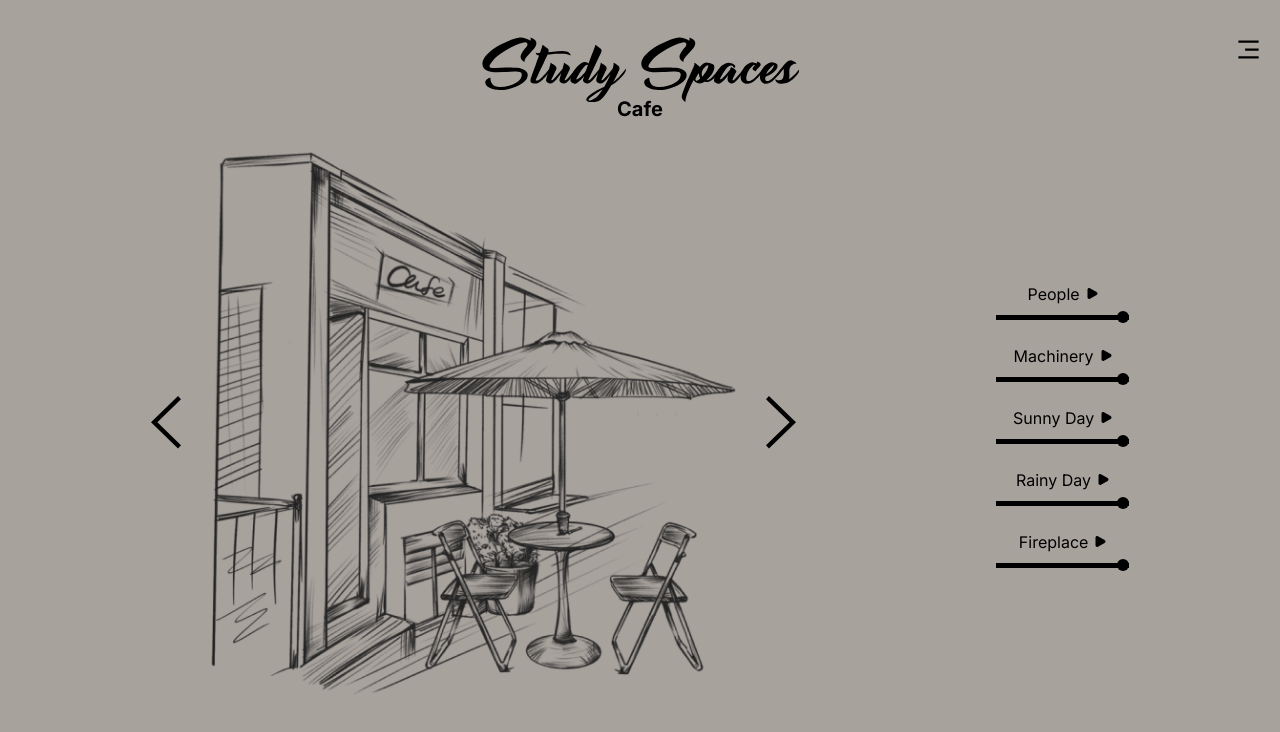
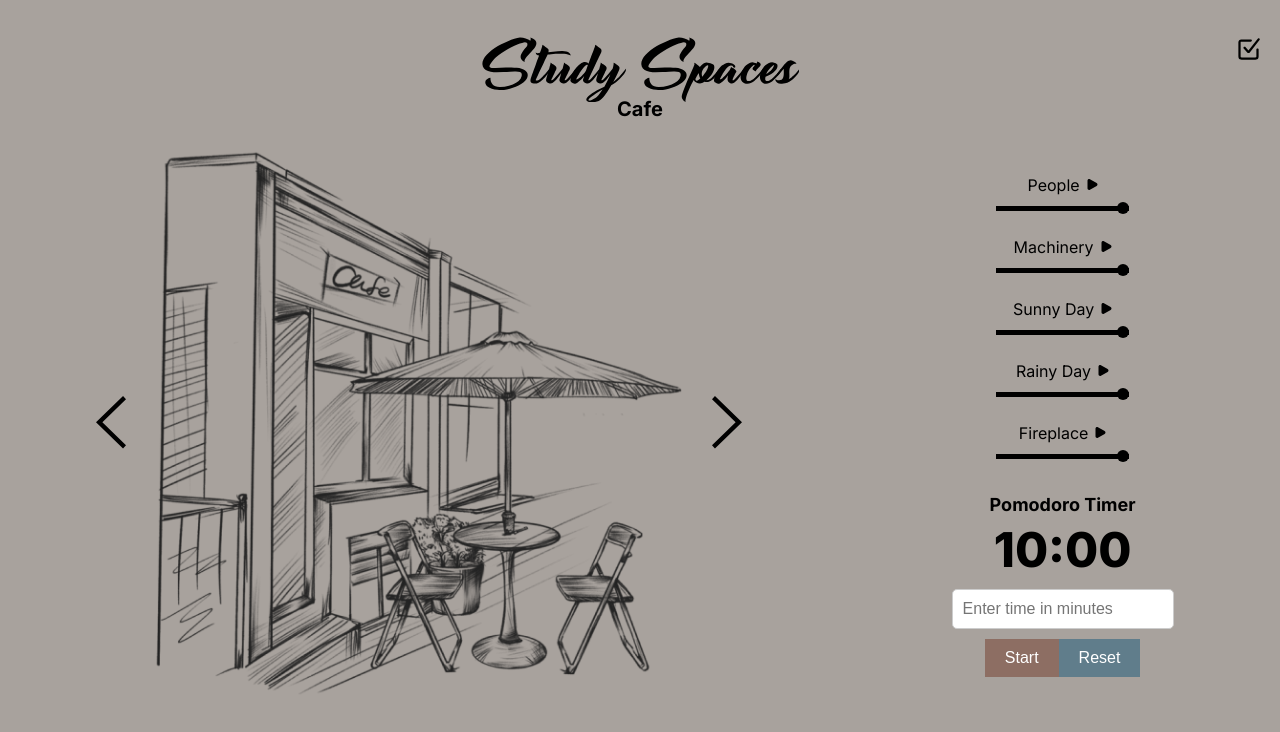
Before and after one commit to kaitlynlie/studyspaces, a React (Vite) app: page / in a window 1280 px wide. Shown: the top 732 px of the page. Built offline with nearby package versions, Linux system fonts and the light colour scheme.

Commit message:
fixed timer issues, need to adjust for smaller screens

```diff
--- a/src/assets/index.ts
+++ b/src/assets/index.ts
@@ -4,6 +4,7 @@ import leftarrow from './leftarrow.svg'
 import rightarrow from './rightarrow.svg'
 import play from './play.svg'
 import pause from './pause.svg'
+import todo from './todo.svg'
 
 export {
     title,
@@ -11,5 +12,6 @@ export {
     leftarrow,
     rightarrow,
     play,
-    pause
+    pause,
+    todo
 }
--- a/src/pages/Home.tsx
+++ b/src/pages/Home.tsx
@@ -3,6 +3,7 @@ import clsx from "clsx";
 import { title, coffee, leftarrow, rightarrow, play, pause } from "../assets";
 import React, { ChangeEvent, useState, useRef, useEffect } from 'react';
 import { people, machinery, sunny, rainy, fire } from "../audio";
+import { TimerDialog } from ".";
 
 export function Home() {
   const [sliderValues, setSliderValues] = useState({
@@ -245,6 +246,7 @@ export function Home() {
                     className={clsx(styles.input)}
                   />
                 </div>
+                <TimerDialog />
               </div>
             </div>
         </section>
--- a/src/pages/Navbar.tsx
+++ b/src/pages/Navbar.tsx
@@ -1,50 +1,27 @@
 import React from 'react'
 import styles from './Navbar.module.scss'
 import clsx from 'clsx'
-import { title } from '../assets'
+import { title, todo } from '../assets'
 import { useState, useEffect } from 'react'
 import { RiMenu3Line, RiCloseLine } from 'react-icons/ri';
 import { Dialog, DialogTitle, DialogContent, DialogActions, Button } from '@material-ui/core';
 import { TimerDialog, TodoDialog } from '.'
 
 const Navbar = () => {
-  const [toggleMenu, setToggleMenu] = useState(false);
   const [openTodo, setOpenTodo] = useState(false);
-  const [openTimer, setOpenTimer] = useState(false);
 
   const handleClickOpenTodo = () => {
     setOpenTodo(true);
   };
 
-  const handleClickOpenTimer = () => {
-    setOpenTimer(true);
-  };
-
   const handleClose = () => {
     setOpenTodo(false);
-    setOpenTimer(false);
   };
 
   return (
     <nav className={clsx(styles.navbar)}>
     <div className={clsx(styles.toggle)}>
-        {toggleMenu
-          ? <RiCloseLine color="#000" size={27} onClick={() => setToggleMenu(false)} />
-          : <RiMenu3Line color="#000" size={27} onClick={() => setToggleMenu(true)} />}
-        {toggleMenu && (
-        <div className={clsx(styles.box)}>
-          <div className="none">
-            <ul className={clsx(styles.dropdown)}>
-              <li>
-                <a onClick={handleClickOpenTodo}>Todo</a>
-              </li>
-              <li>
-                <a onClick={handleClickOpenTimer}>Timer</a>
-              </li>
-            </ul>
-          </div>
-        </div>
-        )}
+      <a onClick={handleClickOpenTodo}><img src={todo} /></a>
         </div>
 
     <Dialog open={openTodo} onClose={handleClose}>
@@ -55,15 +32,6 @@ const Navbar = () => {
         <TodoDialog />
       </DialogContent>
     </Dialog>
-
-    <Dialog open={openTimer} onClose={handleClose}>
-      <DialogActions>
-        <RiCloseLine color="#000" size={27} onClick={handleClose} />
-      </DialogActions>
-      <DialogContent>
-      <TimerDialog open={openTimer} onClose={handleClose} />
-      </DialogContent>
-    </Dialog>
   </nav>
   )
 }
--- a/src/pages/Timer.tsx
+++ b/src/pages/Timer.tsx
@@ -2,9 +2,10 @@ import React, { useState, useEffect } from 'react';
 import { timer } from '../audio';
 
 const TimerDialog = () => {
-  const [timeRemaining, setTimeRemaining] = useState(1);
+  const [timeRemaining, setTimeRemaining] = useState(10 * 60);
   const [isRunning, setIsRunning] = useState(false);
   const [customTime, setCustomTime] = useState('');
+  const [wasPaused, setWasPaused] = useState(false); // Track whether the timer was paused
 
   useEffect(() => {
     let timerId;
@@ -29,19 +30,43 @@ const TimerDialog = () => {
   };
 
   const startTimer = () => {
+    if (!isRunning && !wasPaused) {
+      // Parse the customTime or set a default value if it's empty
+      const timeInSeconds = parseInt(customTime) * 60 || 10 * 60; // Use a default of 10 minutes if customTime is empty
+      setTimeRemaining(timeInSeconds);
+      setIsRunning(true);
+      localStorage.setItem('customTime', customTime);
+    } else {
+      // Check if the timer was paused and customTime is modified
+      if (wasPaused && customTime !== '') {
         const timeInSeconds = parseInt(customTime) * 60;
         setTimeRemaining(timeInSeconds);
+      }
       setIsRunning(true);
+      setWasPaused(false);
+    }
   };
+
+
+
+  useEffect(() => {
+    const savedCustomTime = localStorage.getItem('customTime');
+    if (savedCustomTime) {
+      setCustomTime(savedCustomTime);
+    }
+  }, []);
 
   const stopTimer = () => {
     setIsRunning(false);
+    setWasPaused(true); // Set the flag to indicate the timer was paused
   };
 
   const resetTimer = () => {
-    setTimeRemaining(1);
+    setTimeRemaining(10 * 60);
     setIsRunning(false);
     setCustomTime('');
+    localStorage.removeItem('customTime');
+    setWasPaused(false); // Reset the pause flag
   };
 
   const formatTime = (timeInSeconds) => {
@@ -62,8 +87,8 @@ const TimerDialog = () => {
 
   return (
     <div style={{padding: "10px"}}>
-      <h2 style={{textAlign: "center", marginTop: "-10px"}}>Pomodoro Timer</h2>
-      <div style={{textAlign: 'center', fontSize: "48px", fontWeight: "800"}}>{formatTime(timeRemaining)}</div>
+      <h2 style={{textAlign: "center", fontSize: "18px"}}>Pomodoro Timer</h2>
+      <div style={{textAlign: 'center', fontSize: "48px", fontWeight: "800", marginTop: "-10px"}}>{formatTime(timeRemaining)}</div>
       <input
         type="number"
         min={1}
@@ -71,7 +96,7 @@ const TimerDialog = () => {
         onChange={handleTimeInputChange}
         placeholder="Enter time in minutes"
         style={{
-    marginTop: '20px',
+          marginTop: '10px',
           marginBottom: '10px',
           padding: '10px',
           fontSize: '16px',
@@ -81,6 +106,7 @@ const TimerDialog = () => {
         }}
       />
 
+      <div style={{display: 'flex', justifyContent: 'center'}}>
         {!isRunning && (
           <button
             onClick={startTimer}
@@ -127,6 +153,7 @@ const TimerDialog = () => {
           Reset
         </button>
       </div>
+    </div>
   );
 };
 
--- a/src/pages/ToDoList.tsx
+++ b/src/pages/ToDoList.tsx
@@ -18,7 +18,8 @@ const TodoList = ({ todos, removeTodo }) => {
     color: '#fff',
     border: 'none',
     cursor: 'pointer',
-    marginLeft: '10px'
+    marginLeft: '10px',
+    marginBottom: '10px'
   }}>Remove</button>
           </li>
         );
```
Also changed, not shown: src/assets/todo.svg (added). Lines whose indentation alone changed are shown as unchanged.
